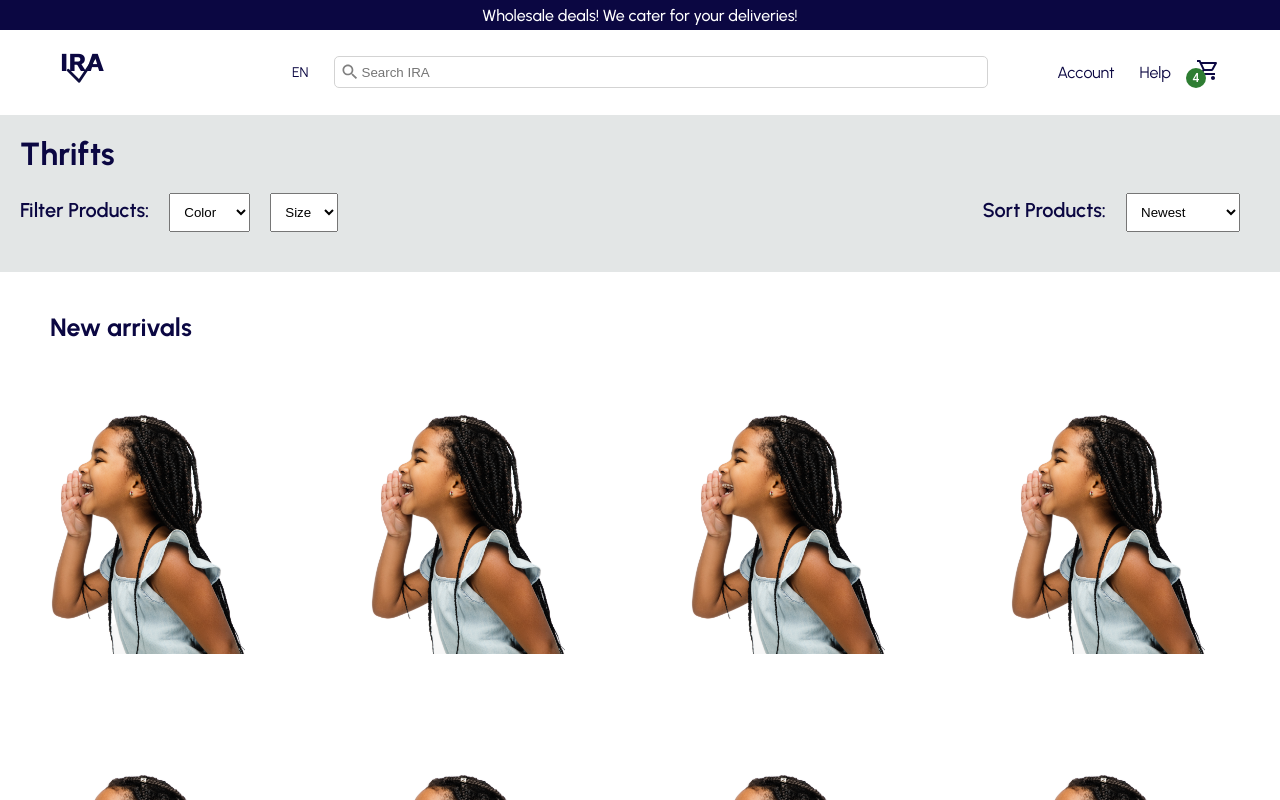
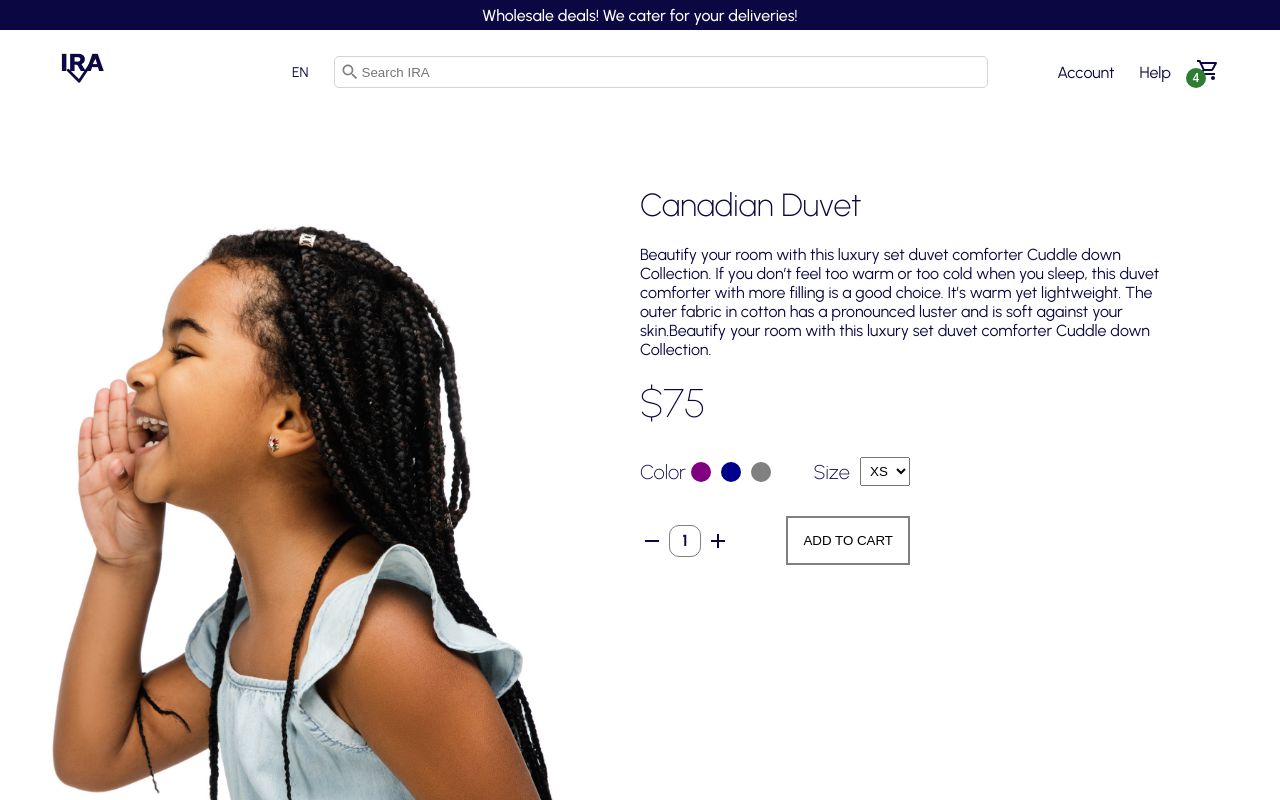
Before and after one commit to Lims-Paces/ira-shop, a React (Create React App) app: page / in a window 1280 px wide. Shown: the top 800 px of the page. Built offline with nearby package versions, Linux system fonts and the light colour scheme.

Commit message:
completed product page

```diff
--- a/src/App.js
+++ b/src/App.js
@@ -1,10 +1,11 @@
 import Home from "./pages/Home";
+import Product from "./pages/Product";
 import ProductList from "./pages/ProductList";
 
 function App() {
   return (
     <div className="App">
-      <ProductList />
+      <Product />
     </div>
   );
 }
--- /dev/null
+++ b/src/pages/Product.js
@@ -0,0 +1,153 @@
+import { Add, Remove } from "@mui/icons-material";
+import React from "react";
+import styled from "styled-components";
+import Announcement from "../components/Announcement";
+import Footer from "../components/Footer";
+import Navbar from "../components/Navbar";
+import Newsletter from "../components/Newsletter";
+import duvet from "../images/thrift.jpg";
+
+const Container = styled.div``;
+const Wrapper = styled.div`
+  padding: 50px;
+  display: flex;
+  background-color: white;
+`;
+const ImgContainer = styled.div`
+  flex: 1;
+`;
+const Image = styled.img`
+  width: 100%;
+  height: 90vh;
+  object-fit: cover;
+`;
+const InfoContainer = styled.div`
+  flex: 1;
+  padding: 0 50px;
+`;
+const Title = styled.h1`
+  font-weight: 200;
+`;
+const Desc = styled.p`
+  margin: 20px 0;
+`;
+const Price = styled.span`
+  font-weight: 100;
+  font-size: 40px;
+`;
+
+const FilterContainer = styled.div`
+  width: 50%;
+  margin: 30px 0;
+  display: flex;
+  justify-content: space-between;
+`;
+const Filter = styled.div`
+  display: flex;
+
+  align-items: center;
+`;
+const FilterTitle = styled.span`
+  font-size: 20px;
+  font-weight: 200;
+`;
+const FilterColor = styled.div`
+  width: 20px;
+  height: 20px;
+  border-radius: 50%;
+  background-color: ${(props) => props.color};
+  margin: 0 5px;
+  cursor: pointer;
+`;
+const FilterSize = styled.select`
+  margin-left: 10px;
+  padding: 5px;
+  outline: none;
+`;
+const FilterSizeOption = styled.option``;
+
+const AddContainer = styled.div`
+  width: 50%;
+  display: flex;
+  align-items: center;
+  justify-content: space-between;
+`;
+const AmountContainer = styled.div`
+  display: flex;
+  align-items: center;
+  font-weight: 700;
+`;
+const Amount = styled.span`
+  width: 30px;
+  height: 30px;
+  border-radius: 10px;
+  border: 1px solid gray;
+  display: flex;
+  align-items: center;
+  justify-content: center;
+  margin: 0 5px;
+`;
+const Button = styled.button`
+  padding: 15px;
+  border: 2px solid gray;
+  font-weight: 500;
+  background-color: white;
+  cursor: pointer;
+`;
+
+const Product = () => {
+  return (
+    <Container>
+      <Announcement />
+      <Navbar />
+      <Wrapper>
+        <ImgContainer>
+          <Image src={duvet} />
+        </ImgContainer>
+        <InfoContainer>
+          <Title>Canadian Duvet</Title>
+          <Desc>
+            Beautify your room with this luxury set duvet comforter Cuddle down
+            Collection. If you don’t feel too warm or too cold when you sleep,
+            this duvet comforter with more filling is a good choice. It’s warm
+            yet lightweight. The outer fabric in cotton has a pronounced luster
+            and is soft against your skin.Beautify your room with this luxury
+            set duvet comforter Cuddle down Collection.
+          </Desc>
+          <Price>$75</Price>
+          <FilterContainer>
+            <Filter>
+              <FilterTitle>Color</FilterTitle>
+              <FilterColor color="purple" />
+              <FilterColor color="darkblue" />
+              <FilterColor color="gray" />
+            </Filter>
+            <Filter>
+              <FilterTitle>Size</FilterTitle>
+              <FilterSize>
+                <FilterSizeOption>XS</FilterSizeOption>
+                <FilterSizeOption>S</FilterSizeOption>
+                <FilterSizeOption>M</FilterSizeOption>
+                <FilterSizeOption>L</FilterSizeOption>
+                <FilterSizeOption>XL</FilterSizeOption>
+              </FilterSize>
+            </Filter>
+          </FilterContainer>
+          <AddContainer>
+            <AmountContainer>
+              <Remove />
+              <Amount>1</Amount>
+              <Add />
+            </AmountContainer>
+            <Button>ADD TO CART</Button>
+          </AddContainer>
+        </InfoContainer>
+      </Wrapper>
+
+      <Newsletter />
+      <Footer />
+    </Container>
+  );
+};
+
+export default Product;
```
